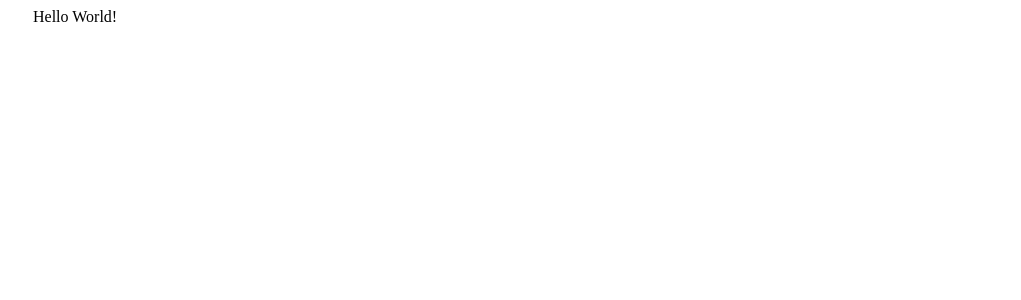
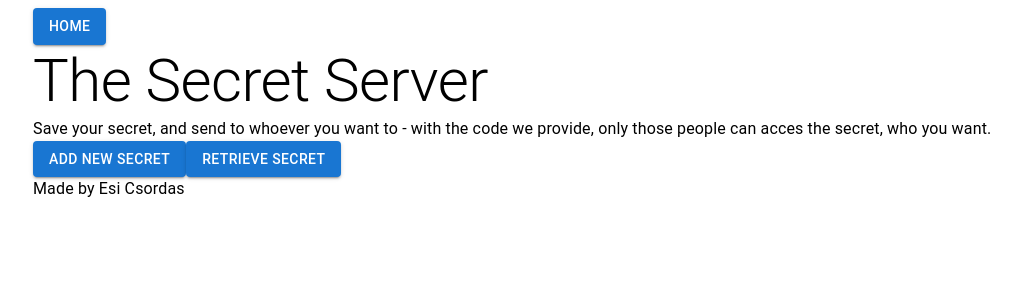
Before and after one commit to esicsordas/secret-server, a React (Create React App) app in the folder client/: page / in a window 1280 px wide. Shown: the top 300 px of the page, without its empty margins (31-1052 px from the left). Built offline with nearby package versions, Linux system fonts and the light colour scheme.

Commit message:
add react router and build skeleton of landing page

```diff
--- a/client/package.json
+++ b/client/package.json
@@ -12,12 +12,10 @@
     "@testing-library/user-event": "^13.5.0",
     "react": "^18.2.0",
     "react-dom": "^18.2.0",
+    "react-router-dom": "^6.16.0",
     "react-scripts": "5.0.1",
     "styled-components": "^5.3.11",
     "web-vitals": "^2.1.4"
-  },
-  "devDependencies": {
-    "@babel/plugin-proposal-private-property-in-object": "^1.0.7"
   },
   "scripts": {
     "start": "react-scripts start",
--- a/client/src/App.js
+++ b/client/src/App.js
@@ -1,12 +1,24 @@
-import { Container } from '@mui/material';
+import { Button, Container, Typography } from '@mui/material';
+import Footer from './Components/Footer';
+import Header from './Components/Header';
 
-function App() {
+const App = () => {
     return (
-        <>
-            <Container>
-                Hello World!
-            </Container>
-        </>
+        <Container>
+            <Header></Header>
+
+            <Typography variant="h2">The Secret Server</Typography>
+
+            <Typography>Save your secret, and send to whoever you want to
+             - with the code we provide, only those people can acces the secret, who you want.</Typography>
+
+             <Button variant="contained">Add new secret</Button>
+
+             <Button variant="contained">Retrieve secret</Button>
+
+            <Footer></Footer>
+        </Container>
+
     )
 }
 
--- /dev/null
+++ b/client/src/Components/Footer.jsx
@@ -0,0 +1,13 @@
+import { Box, Typography } from "@mui/material";
+
+const Footer = () => {
+return (
+    <>
+    <Box>
+        <Typography>Made by Esi Csordas</Typography>
+    </Box>
+    </>
+)
+}
+
+export default Footer;
--- /dev/null
+++ b/client/src/Components/Header.jsx
@@ -0,0 +1,11 @@
+import { Button } from "@mui/material";
+
+const Header = () => {
+    return (
+        <>
+            <Button variant="contained">HOME</Button>
+        </>
+    )
+}
+
+export default Header;
--- a/client/src/index.js
+++ b/client/src/index.js
@@ -1,13 +1,32 @@
-import React from 'react';
-import ReactDOM from 'react-dom/client';
-import './index.css';
-import App from './App';
-import reportWebVitals from './reportWebVitals';
+import React from "react";
+import ReactDOM from "react-dom/client";
+import { createBrowserRouter, RouterProvider } from "react-router-dom";
+import App from "./App.js"
+import SecretForm from "./SecretForm.jsx"
+import "./index.css";
+import reportWebVitals from "./reportWebVitals";
+
+const router = createBrowserRouter([
+  {
+    path: "/",
+    element: <App />,
+    errorElement: <></>,
+    children: [
+      {
+        path: "/add-new-secret",
+        element: <SecretForm />
+      }
+
+    ]
+
+}
+
+])
 
 const root = ReactDOM.createRoot(document.getElementById('root'));
 root.render(
   <React.StrictMode>
-    <App />
+    <RouterProvider router={router} />
   </React.StrictMode>
 );
 
```
Also changed, not shown: 1 other file (tests, documents, lock files or other folders).
